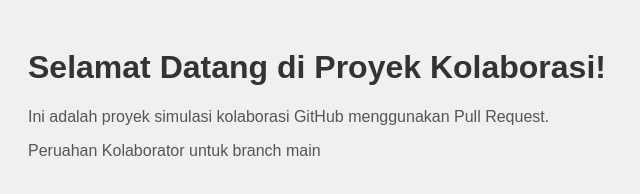
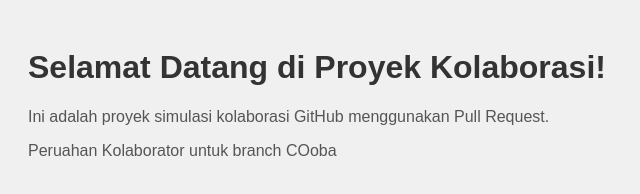
Before and after one commit to donadlollin/kolaborasi-repo, a plain HTML site: page index.html in a window 1280 px wide. Shown: the full height of the page, 0-640 px from the left. Drawn offline with Linux system fonts and the light colour scheme.

Commit message:
Update index.html

```diff
--- a/index.html
+++ b/index.html
@@ -10,6 +10,6 @@
     <p>
       Ini adalah proyek simulasi kolaborasi GitHub menggunakan Pull Request.
     </p>
-    <p>Peruahan Kolaborator untuk branch main</p>
+    <p>Peruahan Kolaborator untuk branch COoba</p>
   </body>
 </html>
```
